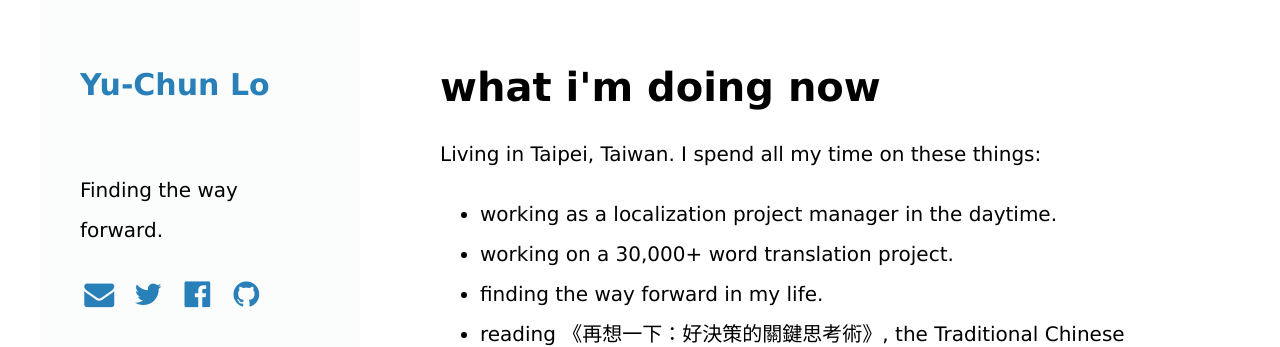
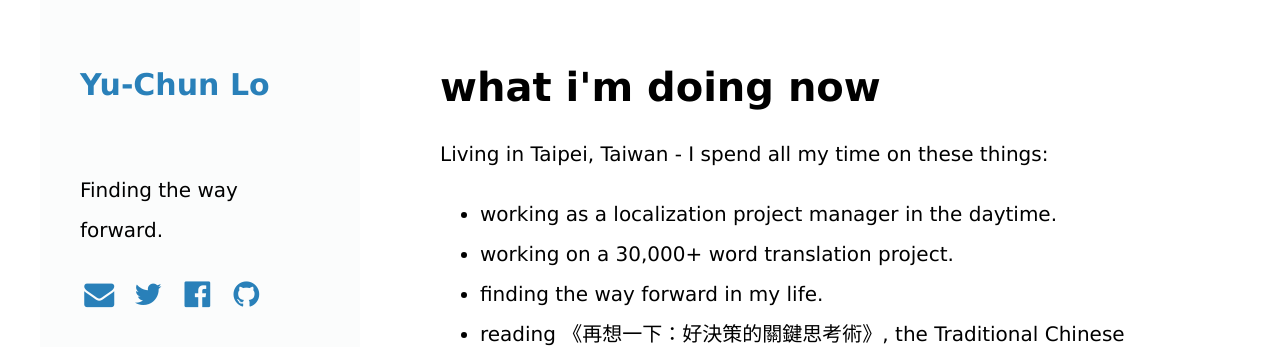
Before and after one commit to yuchunlo/yuchunlo.github.io, a Jekyll site: the page built from _posts/2016-02-11-now.md, in a window 1280 px wide. Shown: the top 347 px of the page. Built offline with Jekyll 4.4.1, drawn with Linux system fonts in a browser that asks for light colours; nearby versions of some CDN libraries; library files that are not in the unit come from our copies; Markdown is read by kramdown in place of the engine named in the settings.

Commit message:
Update 2016-02-11-now.md

```diff
--- a/_posts/2016-02-11-now.md
+++ b/_posts/2016-02-11-now.md
@@ -5,7 +5,7 @@ date: 2016-02-11
 permalink: /now/
 ---
 
-Living in Taipei, Taiwan. I spend all my time on these things:
+Living in Taipei, Taiwan - I spend all my time on these things:
 
 * working as a localization project manager in the daytime.
 * working on a 30,000+ word translation project.
```
